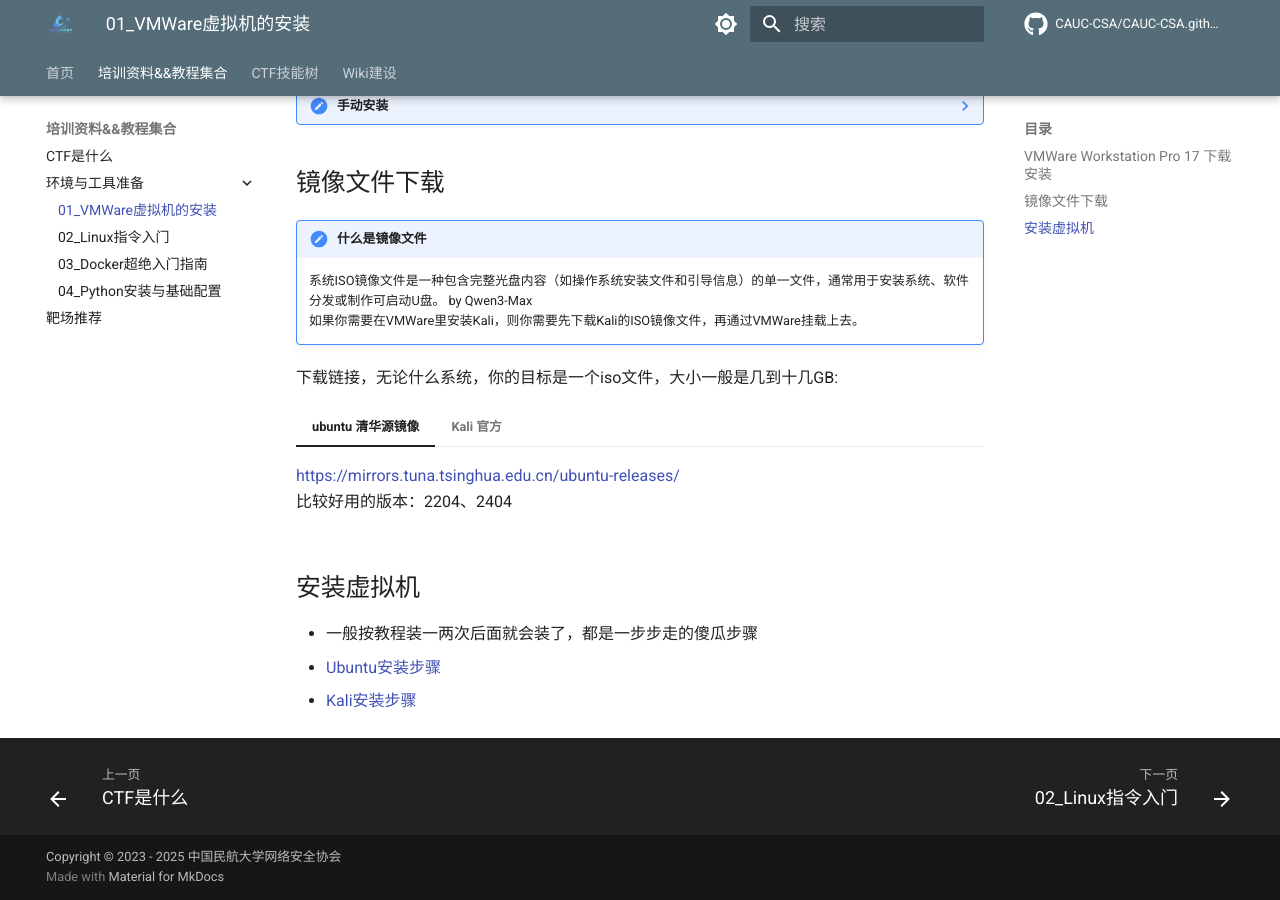
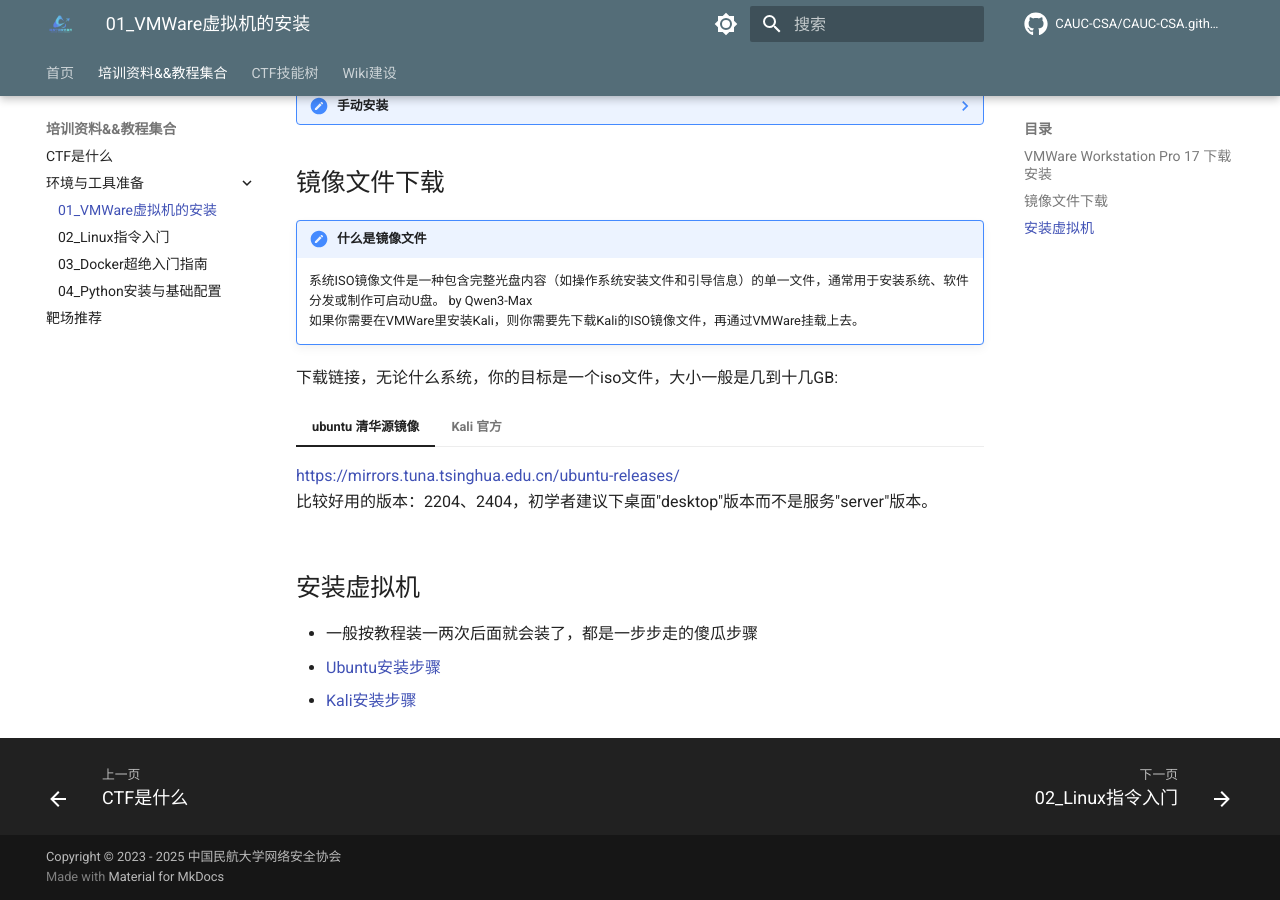
Before and after one commit to Gavver/CAUC-CSA.github.io, an MkDocs documentation site: the page built from docs/training/tools/vmware/index.md, in a window 1280 px wide and 900 px high, scrolled down 861 px. Built offline with MkDocs 1.6.1 and Material for MkDocs 9.7.7, drawn with Linux system fonts in a browser that asks for light colours; comment, search, counter and statistics services are not loaded.

Commit message:
更新vmware，建议使用桌面版

```diff
--- a/docs/training/tools/vmware/index.md
+++ b/docs/training/tools/vmware/index.md
@@ -58,7 +58,7 @@
 下载链接，无论什么系统，你的目标是一个iso文件，大小一般是几到十几GB:
 === "ubuntu 清华源镜像"
     [https://mirrors.tuna.tsinghua.edu.cn/ubuntu-releases/](https://mirrors.tuna.tsinghua.edu.cn/ubuntu-releases/){target="_blank"}
-    </br>比较好用的版本：2204、2404
+    </br>比较好用的版本：2204、2404，初学者建议下桌面"desktop"版本而不是服务"server"版本。
 === "Kali 官方"
     [https://www.kali.org/get-kali/#kali-installer-images](https://www.kali.org/get-kali/#kali-installer-images){target="_blank"}
 
```
